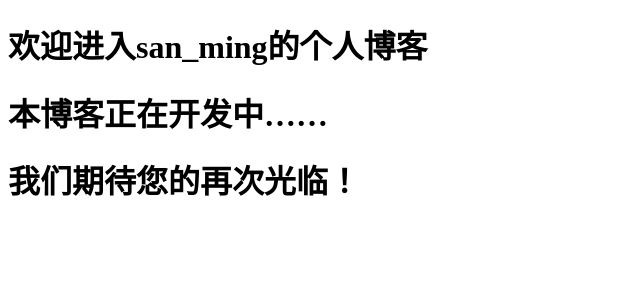
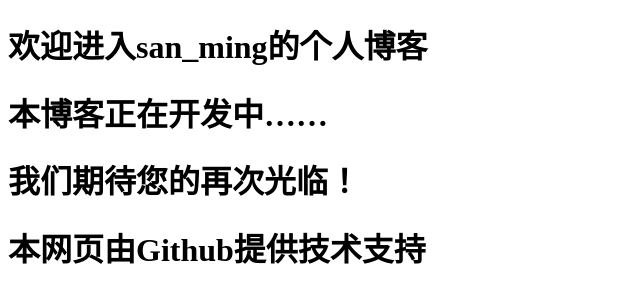
Before and after one commit to feel-bee/feel-bee.github.io, a plain HTML site: page index.html in a window 1280 px wide. Shown: the whole page, without its empty margins (0-640 px from the left). Drawn offline with Linux system fonts and the light colour scheme.

Commit message:
Update index.html

```diff
--- a/index.html
+++ b/index.html
@@ -2,11 +2,12 @@
 <html lang="en">
 <head>
     <meta charset="UTF-8">
-    <title>luogu san_ming blog</title>
+    <title>San_ming Blog</title>
 </head>
 <body>
     <h1>欢迎进入san_ming的个人博客</h1>
     <h1>本博客正在开发中……</h1>
     <h1>我们期待您的再次光临！</h1>
+    <h1>本网页由Github提供技术支持</h1>
 </body>
 </html>
```
